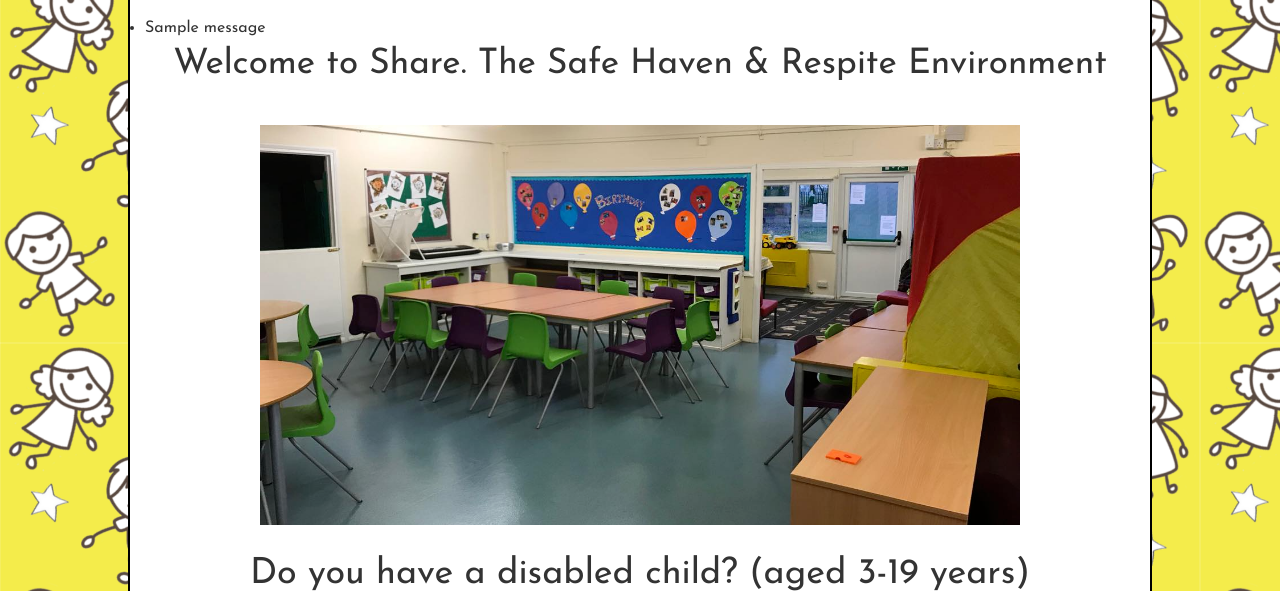
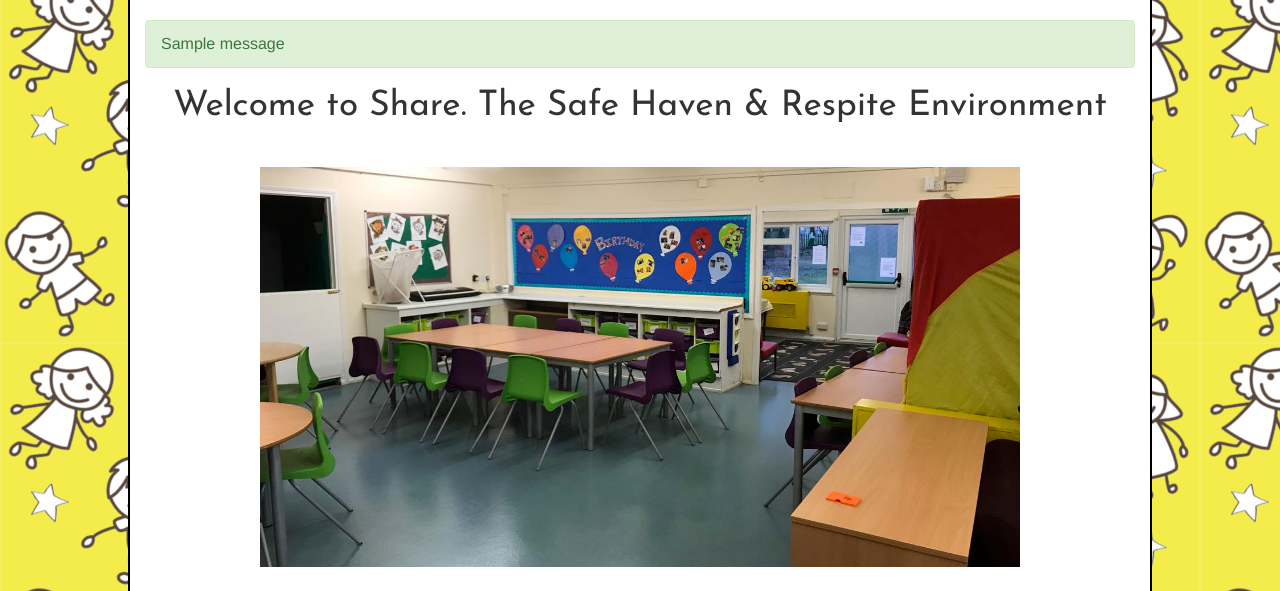
Before and after one commit to callump5/share_prj, a Django app: page / in a window 1280 px wide. Shown: the part 184-775 px from the top of the page. Run offline with Django 3.2, Linux system fonts and the light colour scheme; one stand-in notice (Sample message) is shown; parts of the project's set-up code (start-up, migrations or seed data) failed here and were passed over; some libraries are stand-ins or nearby versions.

```diff
--- a/contact_us/send_email.py
+++ b/contact_us/send_email.py
@@ -26,4 +26,5 @@ def my_send_mail(name, email, number, text):
 
     smtp.sendmail(SENDER_EMAIL, recipiant, email_msg)
 
+
     smtp.quit()
--- a/templates/home/index.html
+++ b/templates/home/index.html
@@ -80,7 +80,7 @@
         {% if messages %}
             <ul class="messages">
                 {% for message in messages %}
-                    <li class="{{ message.tags }}">{{ message }}</li>
+                    <div class="alert alert-{{ message.tags }}">{{ message }}</div>
                 {% endfor %}
             </ul>
         {% endif %}
```
